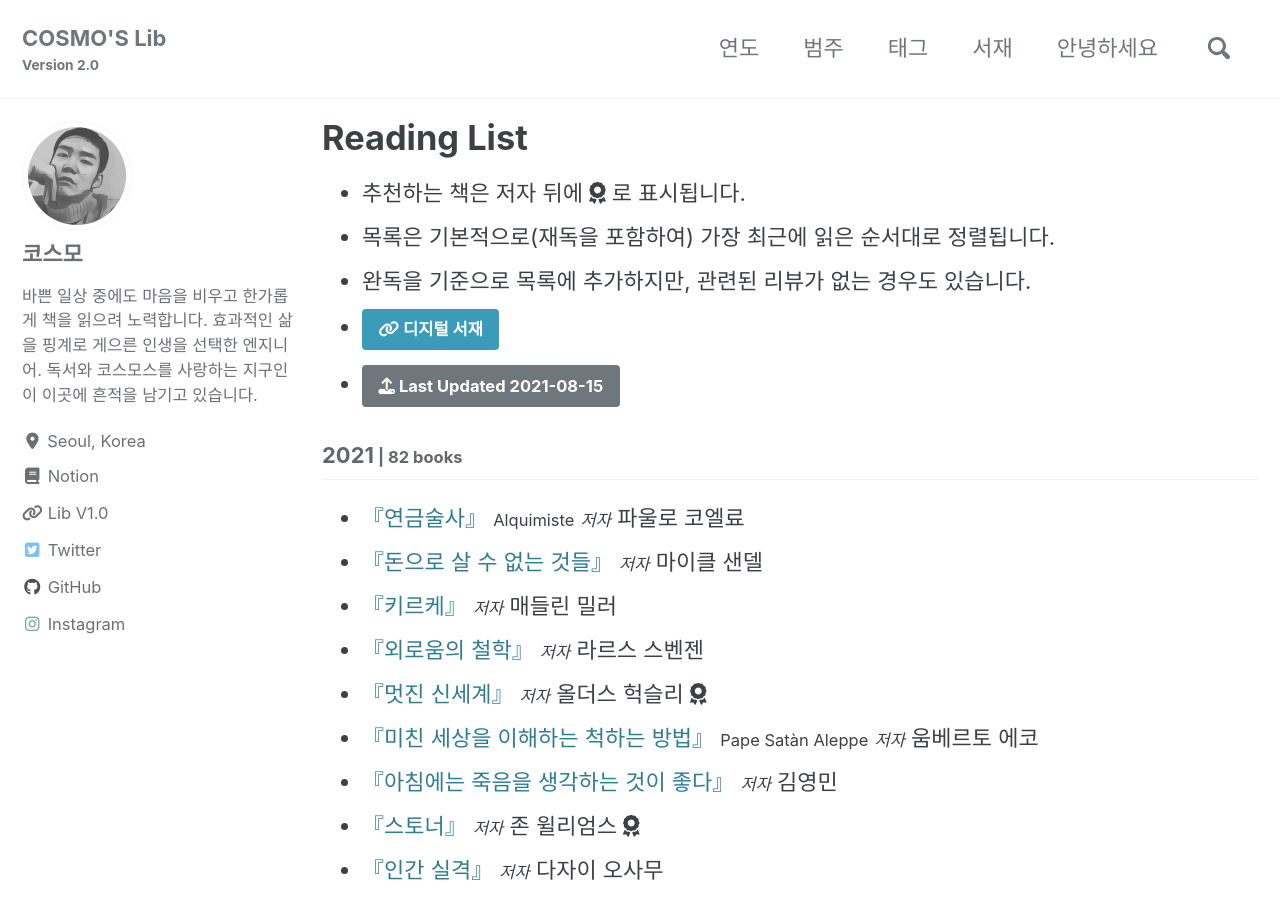
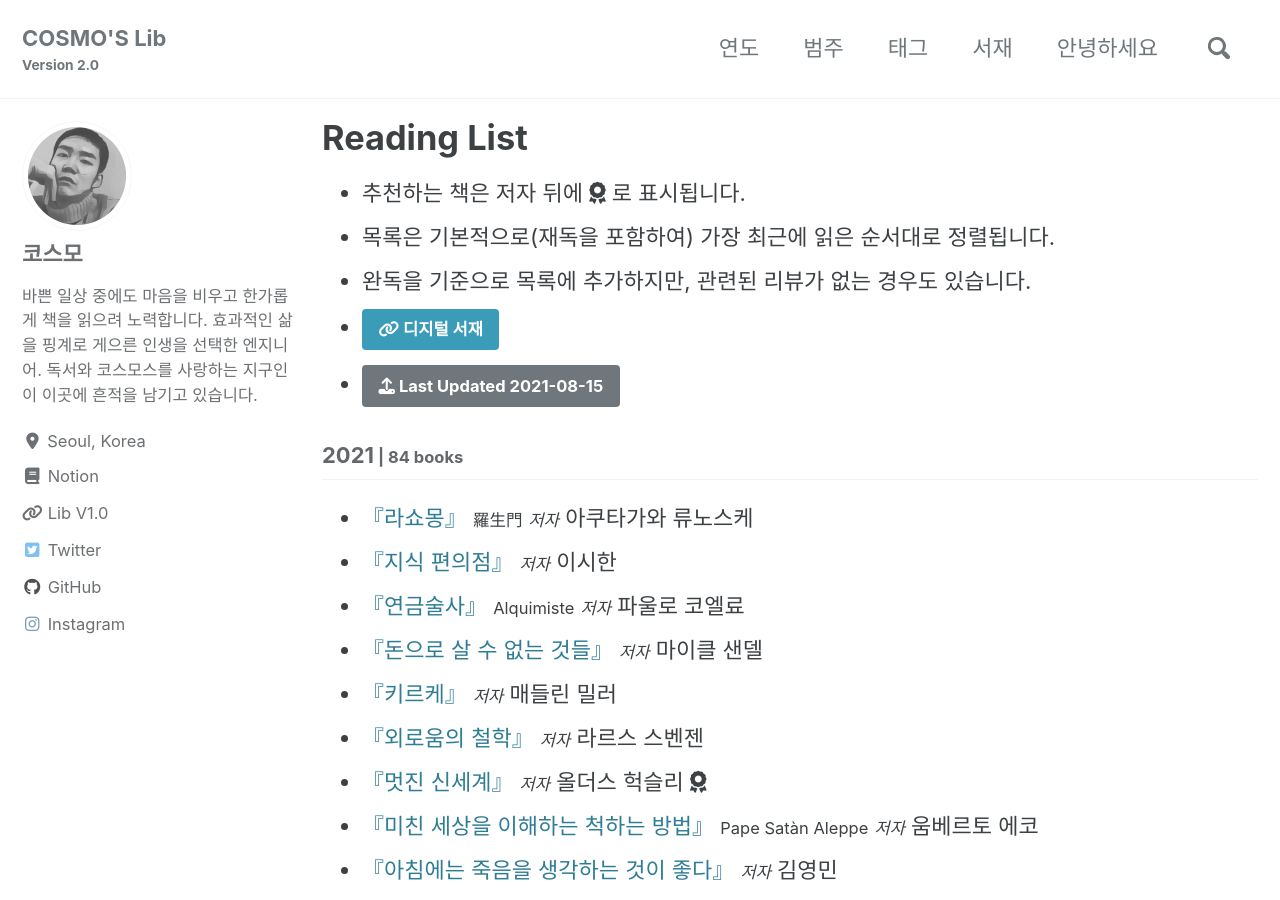
Before and after one commit to deftone2000/cosmo-s-archive, a Jekyll site: the page built from _pages/reading-list.html, in a window 1280 px wide and 900 px high. Built offline with Jekyll 4.4.1, drawn with Linux system fonts in a browser that asks for light colours; cached includes are drawn as plain includes; nearby versions of some CDN libraries; comment, search, counter and statistics services are not loaded; a style sheet for code colours, icons or effects is not loaded.

Commit message:
no message

```diff
--- a/_data/reading.yml
+++ b/_data/reading.yml
@@ -3,6 +3,26 @@ lastupdate: 2021-08-15
 list:
   - year: "2021"
     books:
+
+      - title: "라쇼몽"
+        ori_title: 羅生門
+        author: 아쿠타가와 류노스케
+        post_title:
+        cover:
+        trans: 김영식
+        pub:
+        pub_info:
+        post_link:
+
+      - title: "지식 편의점"
+        ori_title:
+        author: 이시한
+        post_title:
+        cover:
+        trans:
+        pub:
+        pub_info:
+        post_link:
 
       - title: "연금술사"
         ori_title: Alquimiste
```
